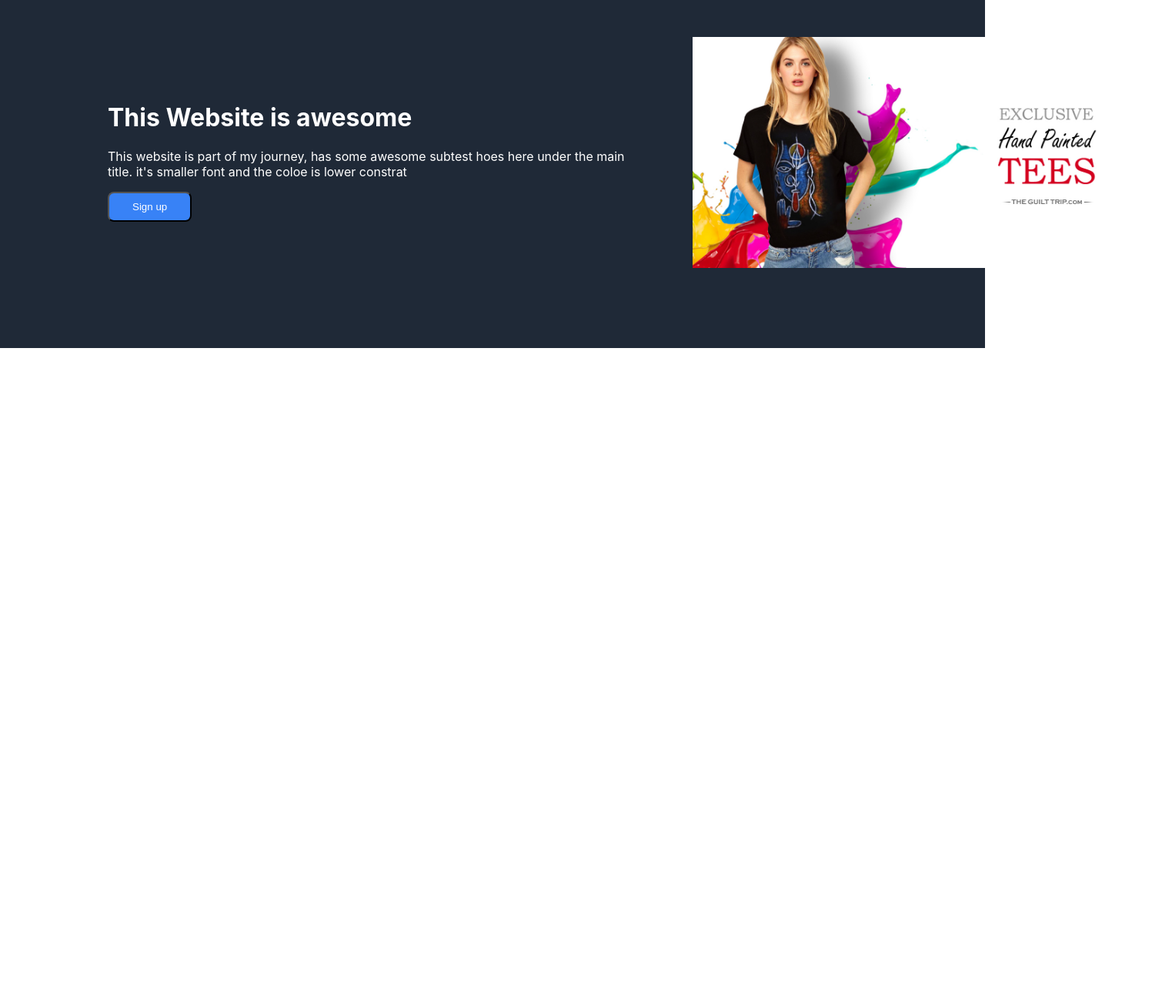
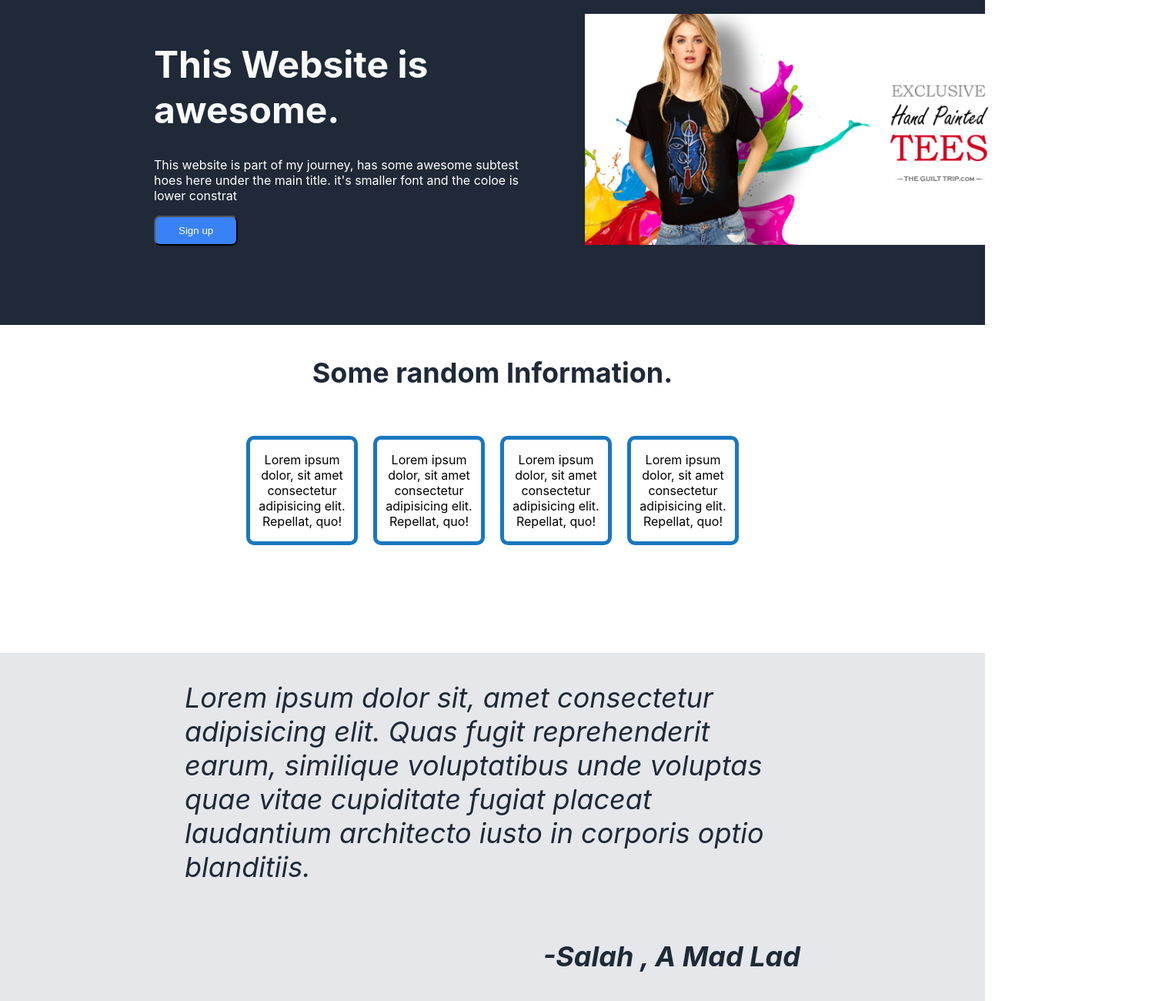
Before and after one commit to Road2Glory/landing-page, a plain HTML site: page index.html in a window 1280 px wide. Shown: the part 153-1453 px from the top of the page at 77% size, 1510 px wide, since content can reach past the window. Before the commit the page ends 800 px from the top, so only its background shows below. Drawn offline with Linux system fonts and the light colour scheme.

Commit message:
Quote section

```diff
--- a/index.html
+++ b/index.html
@@ -24,7 +24,7 @@
         <div class="showcase">
             <div class="left">
                 <div class="title">
-                    <h1>This Website is awesome</h1>
+                    <h1>This Website is awesome.</h1>
                     <p>This website is part of my journey, has some awesome subtest hoes here under the main title. it's smaller font and the coloe is lower constrat</p>
 
                     <button>Sign up</button>
@@ -39,5 +39,36 @@
 
 
     </header>
+
+    <div class="content">
+        <p class="text">Some random Information.</p>
+
+        <div class="boxes">
+
+            <div class="box-one">
+                <p>Lorem ipsum dolor, sit amet consectetur adipisicing elit. Repellat, quo!</p>
+            </div>
+
+            <div class="box-two">
+                <p>Lorem ipsum dolor, sit amet consectetur adipisicing elit. Repellat, quo!</p>
+            </div>
+            <div class="box-three">
+                <p>Lorem ipsum dolor, sit amet consectetur adipisicing elit. Repellat, quo!</p>
+            </div>
+            <div class="box-four">
+                <p>Lorem ipsum dolor, sit amet consectetur adipisicing elit. Repellat, quo!</p>
+            </div>
+
+        </div>
+
+
+
+
+    </div>
+
+    <div class="quote">
+        <p class="say">Lorem ipsum dolor sit, amet consectetur adipisicing elit. Quas fugit reprehenderit earum, similique voluptatibus unde voluptas quae vitae cupiditate fugiat placeat laudantium architecto iusto in corporis optio blanditiis.</p>
+        <p class="author">-Salah , A Mad Lad</p>
+    </div>
 </body>
 </html>
--- a/style.css
+++ b/style.css
@@ -6,6 +6,8 @@ header .nav{
     justify-content: space-between;
     display: flex;
     padding: 16px;
+    margin-left: 180px;
+    margin-right: 190px;
 }
 
 header {
@@ -43,7 +45,10 @@ a{
 
 .showcase{
     display: flex;
-    margin: 40px 140px;
+    margin-top: 10px;
+    margin-left: 200px;
+    margin-right: 200px;
+    margin-bottom:40px ;
     align-items: center;
     justify-content: space-between;
 }
@@ -56,7 +61,13 @@ a{
 }
 
 .title{
-    width:700px;
+    width:500px;
+}
+
+.title h1{
+    font-size: 48px;
+    font-weight: bold;
+    color: #F9FAF8;
 }
 
 button{
@@ -65,3 +76,66 @@ button{
     background-color: #3882F6;
     color: white;
 }
+
+
+.content > p{
+    text-align: center;
+    font-size: 36px;
+    font-weight: bolder;
+    color: #1f2937;
+
+}
+
+.boxes{
+    display: flex;
+    justify-content: center;
+    align-items: center;
+    /* border: 5px solid #ddd; */
+    gap: 20px;
+    padding: 20px;
+    margin: 40px 300px;
+
+}
+
+.box-one , .box-two , .box-three , .box-four {
+    border: 5px solid rgb(24, 119, 192);
+    border-radius: 10px;
+    text-align:  center;
+}
+
+.boxes p{
+    display: flex;
+    justify-content: center;
+    align-items: center;
+}
+
+
+.content{
+    padding-bottom: 80px;
+}
+
+
+.quote {
+    background-color: #e5e7eb;
+    display: flex;
+    flex-direction: column;
+    align-items: center;
+    justify-content: center;
+}
+
+.quote .say , .author{
+    width: 800px;
+    /* padding: 40px 80px; */
+    padding-left: 50px;
+    padding-right: 50px;
+    font-size: 36px;
+    font-style: italic;
+    color: #1f2937;
+}
+
+
+.author{
+    padding-top: 0;
+    text-align: right;
+    font-weight: bold;
+}
```
